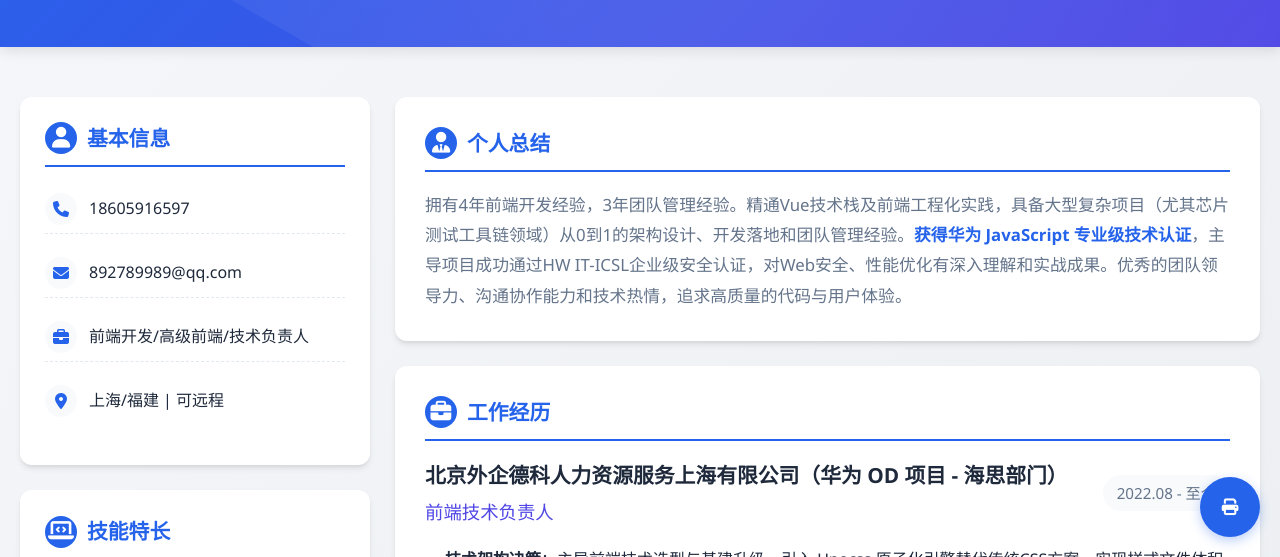
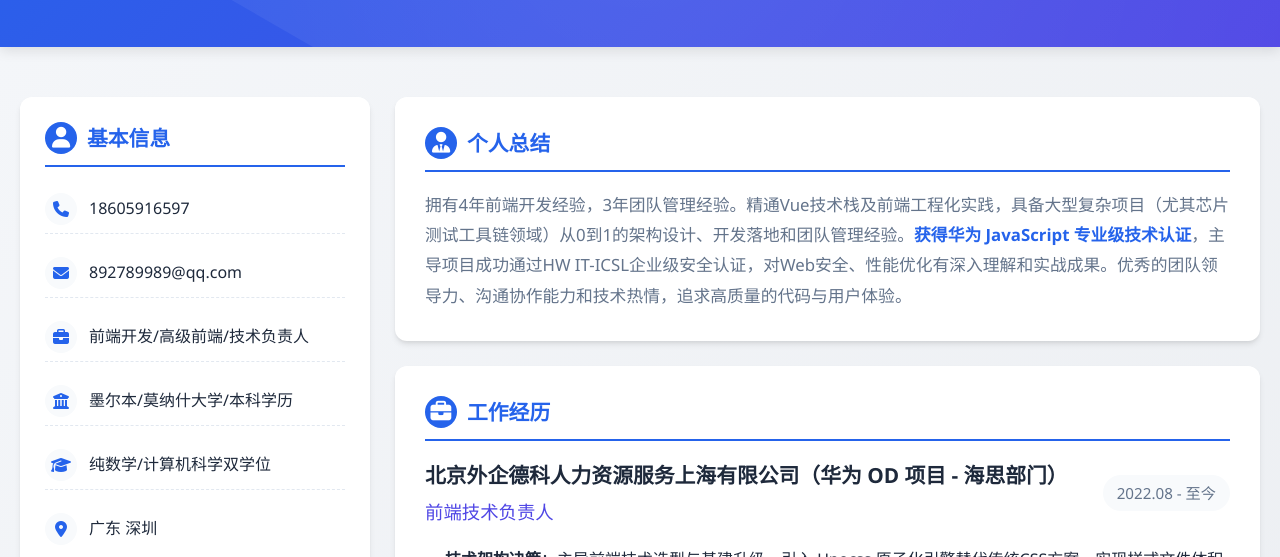
Before and after one commit to LucaxLin/resume, a plain HTML site: page index.html in a window 1280 px wide. Shown: the part 243-800 px from the top of the page. Drawn offline with Linux system fonts and the light colour scheme.

Commit message:
Update resume, add education details, remove print button

```diff
--- a/index.html
+++ b/index.html
@@ -501,7 +501,7 @@
         transform: translateY(-3px) scale(1.05);
         box-shadow: 0 6px 15px rgba(37, 99, 235, 0.4);
       }
-      ul{
+      ul {
         list-style-type: none;
       }
 
@@ -622,8 +622,16 @@
             <span>前端开发/高级前端/技术负责人</span>
           </div>
           <div class="contact-item">
+            <i class="fas fa-university"></i>
+            <span>墨尔本/莫纳什大学/本科学历</span>
+          </div>
+          <div class="contact-item">
+            <i class="fas fa-graduation-cap"></i>
+            <span>纯数学/计算机科学双学位</span>
+          </div>
+          <div class="contact-item">
             <i class="fas fa-map-marker-alt"></i>
-            <span>上海/福建 | 可远程</span>
+            <span>广东 深圳</span>
           </div>
         </div>
         <!-- 技能特长 -->
@@ -980,10 +988,6 @@
       <p>© 2023 林晨鑫 - 前端开发工程师简历 | 最后更新: 2023年10月</p>
     </footer>
 
-    <button class="print-button" onclick="window.print()" title="打印简历">
-      <i class="fas fa-print fa-lg"></i>
-    </button>
-
     <script>
       // 添加简单的滚动动画效果
       document.addEventListener("DOMContentLoaded", function () {
```
Also changed, not shown: resume.html (added), 2 other files.
